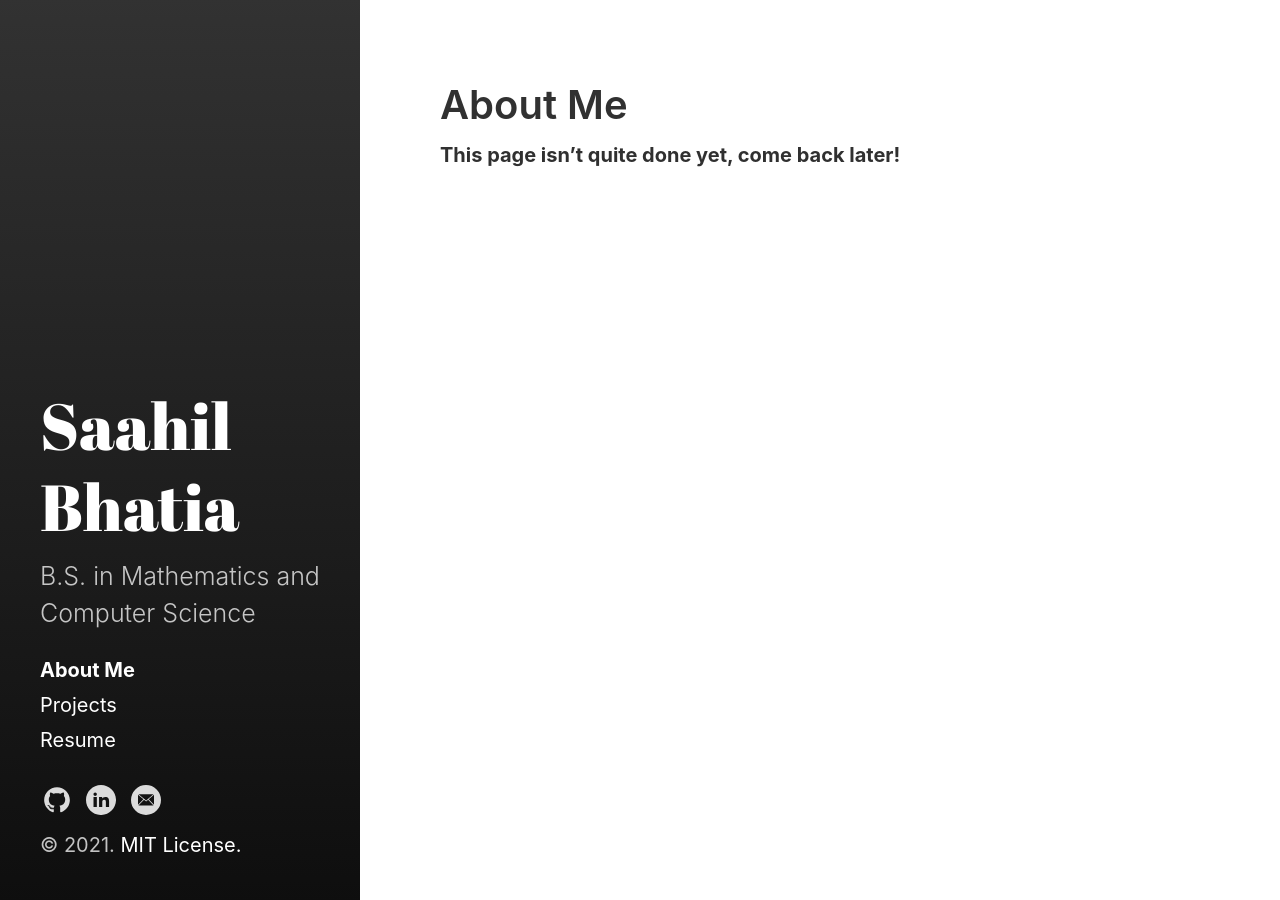
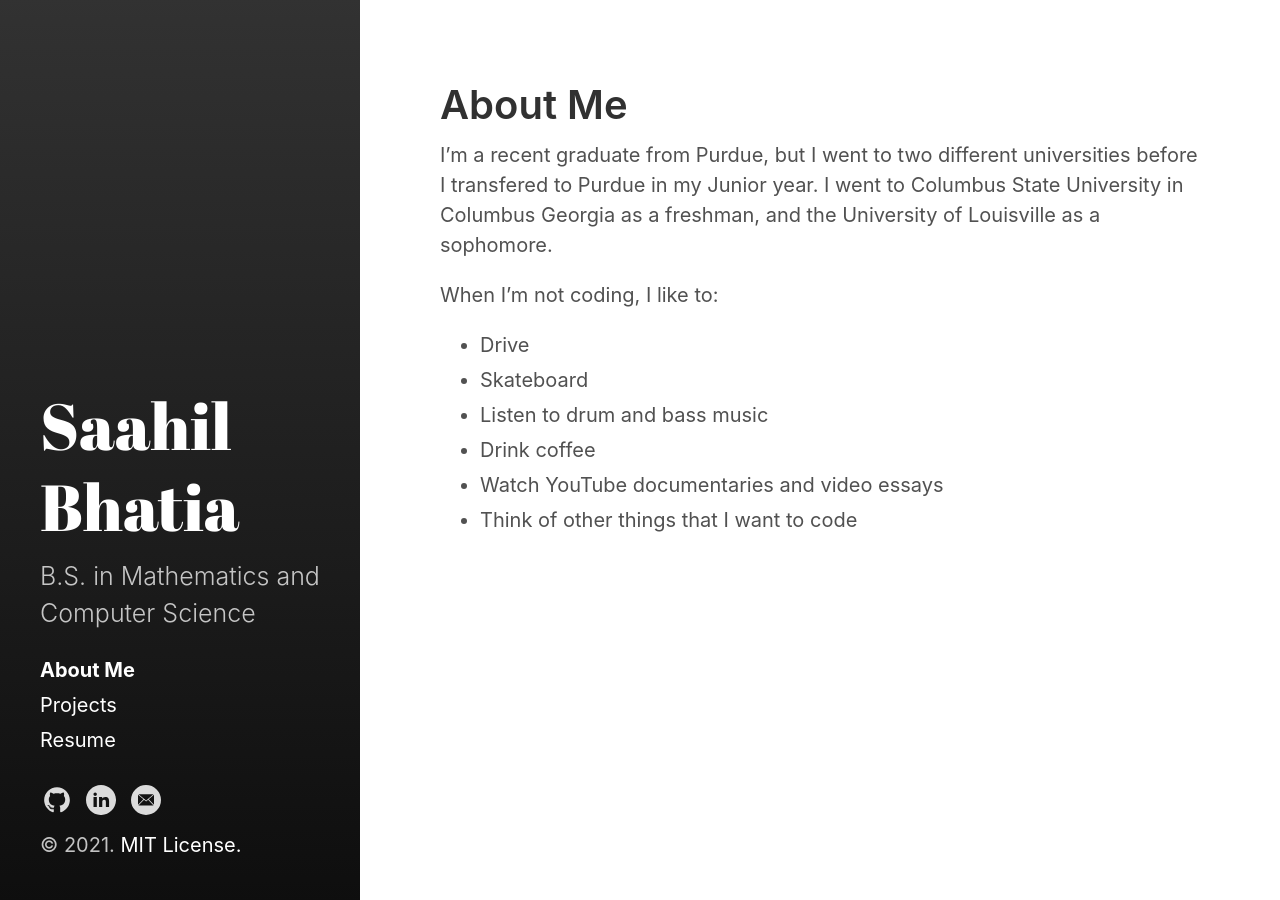
Before and after one commit to saahbha/saahbha.github.io, a Jekyll site: the page built from about.markdown, in a window 1280 px wide. Built offline with Jekyll 4.4.1, drawn with Linux system fonts in a browser that asks for light colours; some web fonts are replaced.

Commit message:
Updated about page

```diff
--- a/about.markdown
+++ b/about.markdown
@@ -5,4 +5,13 @@ permalink: /about/
 sidebar_link: true
 ---
 
-**This page isn't quite done yet, come back later!**
+I'm a recent graduate from Purdue, but I went to two different universities before I transfered to Purdue in my Junior year. I went to Columbus State University in Columbus Georgia as a freshman, and the University of Louisville as a sophomore.
+
+When I'm not coding, I like to:
+
+- Drive
+- Skateboard
+- Listen to drum and bass music
+- Drink coffee
+- Watch YouTube documentaries and video essays
+- Think of other things that I want to code
```
